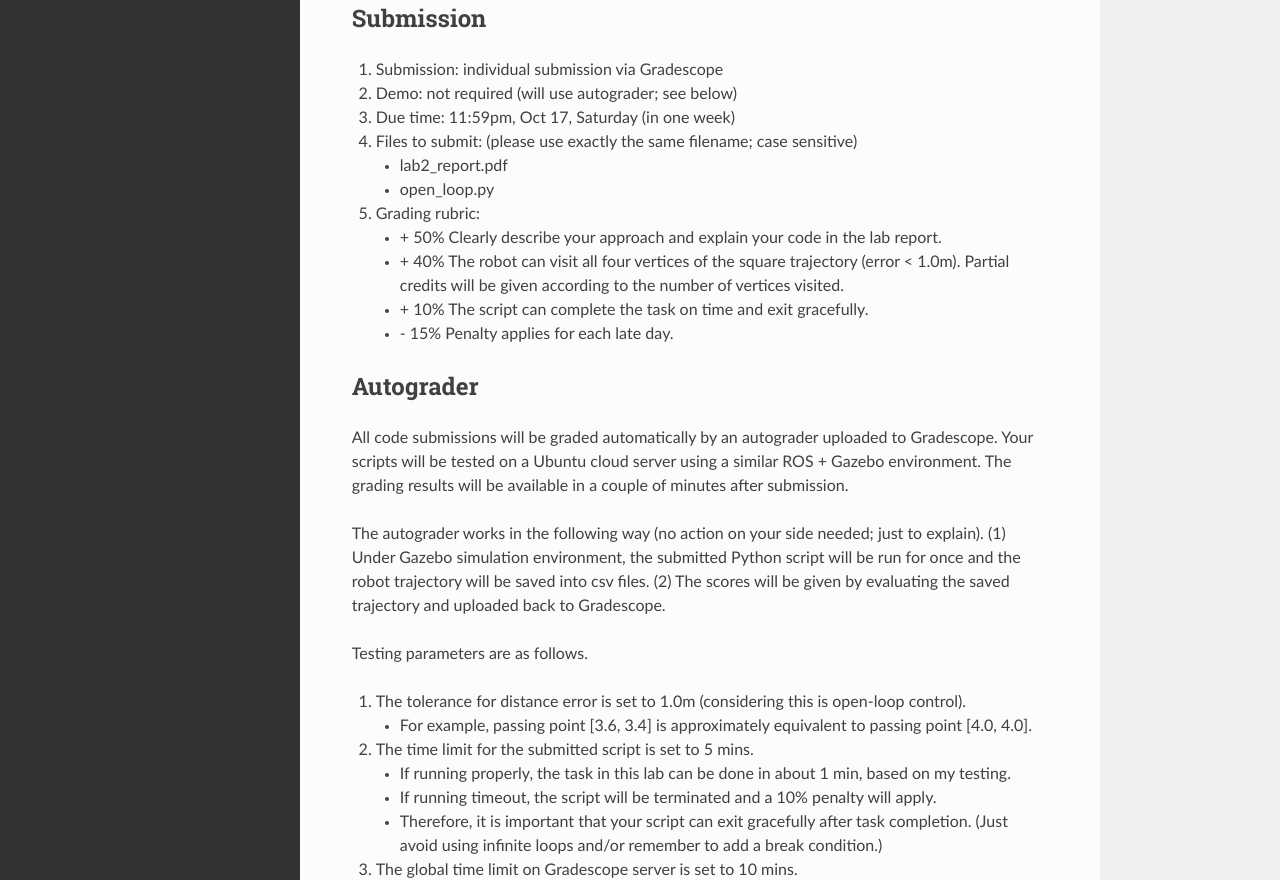
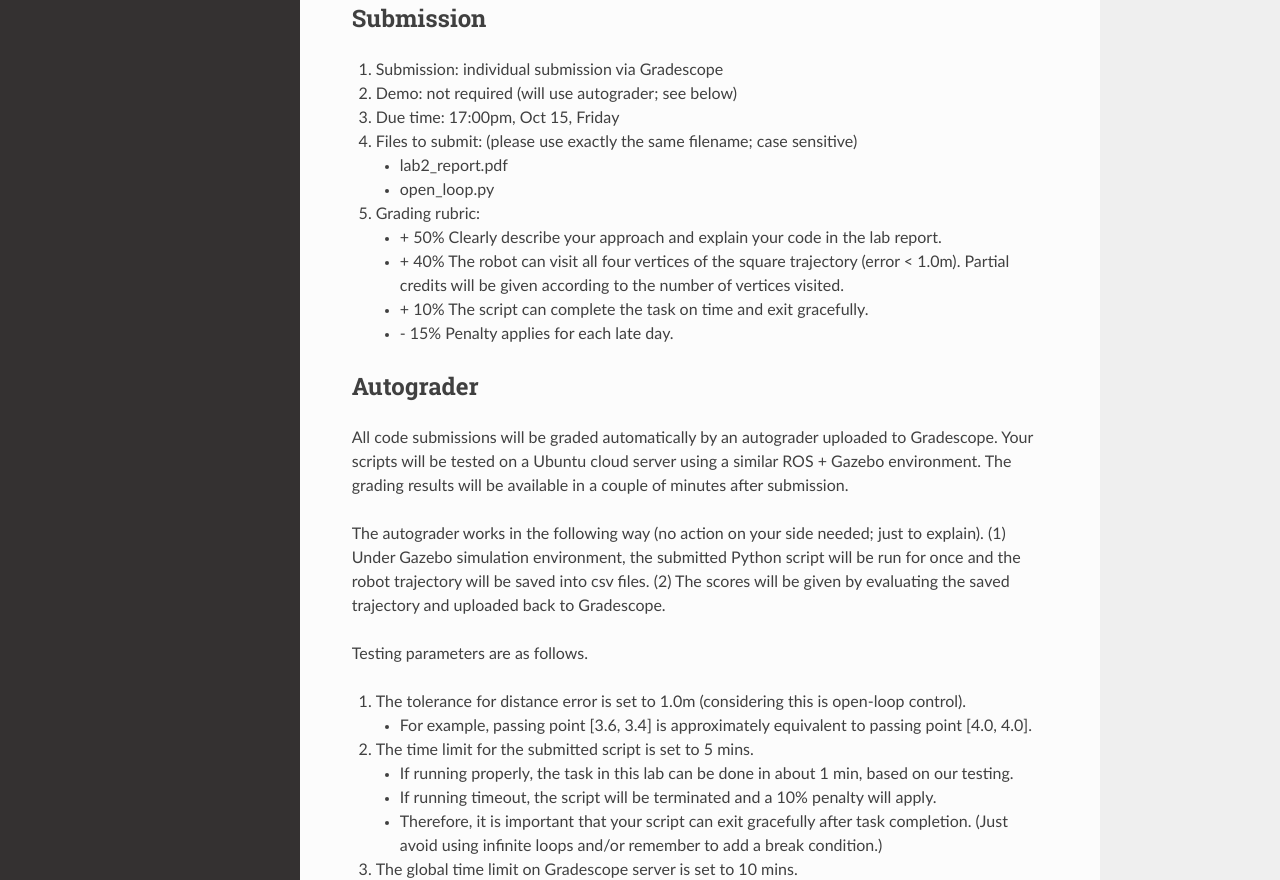
Before and after one commit to UCR-Robotics/ee144, a Sphinx documentation site: the page built from docs/lab2.rst, in a window 1280 px wide and 1400 px high. Shown: the part 502-1382 px from the top of the window. Built offline with Sphinx 7.4.7 and the Read the Docs theme 2.0.0, drawn with Linux system fonts in a browser that asks for light colours; some of the changed text lies outside the part shown.

Commit message:
Minor changes

```diff
--- a/docs/lab2.rst
+++ b/docs/lab2.rst
@@ -25,7 +25,7 @@ Submission
 
 #. Demo: not required (will use autograder; see below)
 
-#. Due time: 11:59pm, Oct 17, Saturday (in one week)
+#. Due time: 17:00pm, Oct 15, Friday
 
 #. Files to submit: (please use exactly the same filename; case sensitive)
 
@@ -61,7 +61,7 @@ Testing parameters are as follows.
 
 #. The time limit for the submitted script is set to 5 mins.
 
-   - If running properly, the task in this lab can be done in about 1 min, based on my testing.
+   - If running properly, the task in this lab can be done in about 1 min, based on our testing.
    - If running timeout, the script will be terminated and a 10% penalty will apply.
    - Therefore, it is important that your script can exit gracefully after task completion.
      (Just avoid using infinite loops and/or remember to add a break condition.)
```
Also changed, not shown: other parts of docs/lab2.rst (+3 -3 lines).
